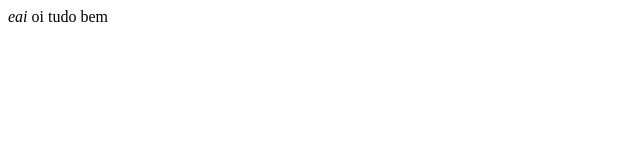
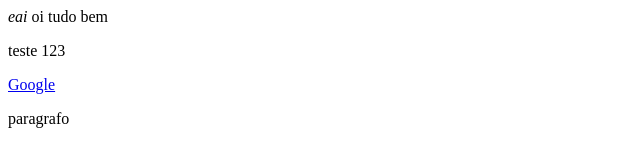
Before and after one commit to flaviovast/first-project, a plain HTML site: page index.html in a window 1280 px wide. Shown: the whole page, without its empty margins (0-640 px from the left). Drawn offline with Linux system fonts and the light colour scheme.

Commit message:
my first commit

```diff
--- a/index.html
+++ b/index.html
@@ -8,5 +8,8 @@
 </head>
 <cite>eai</cite>
     oi tudo bem
+    <p>teste 123</p>
+    <a href="https://www.google.com">Google</a>
+    <p>paragrafo</p>
 </body>
 </html>
```
